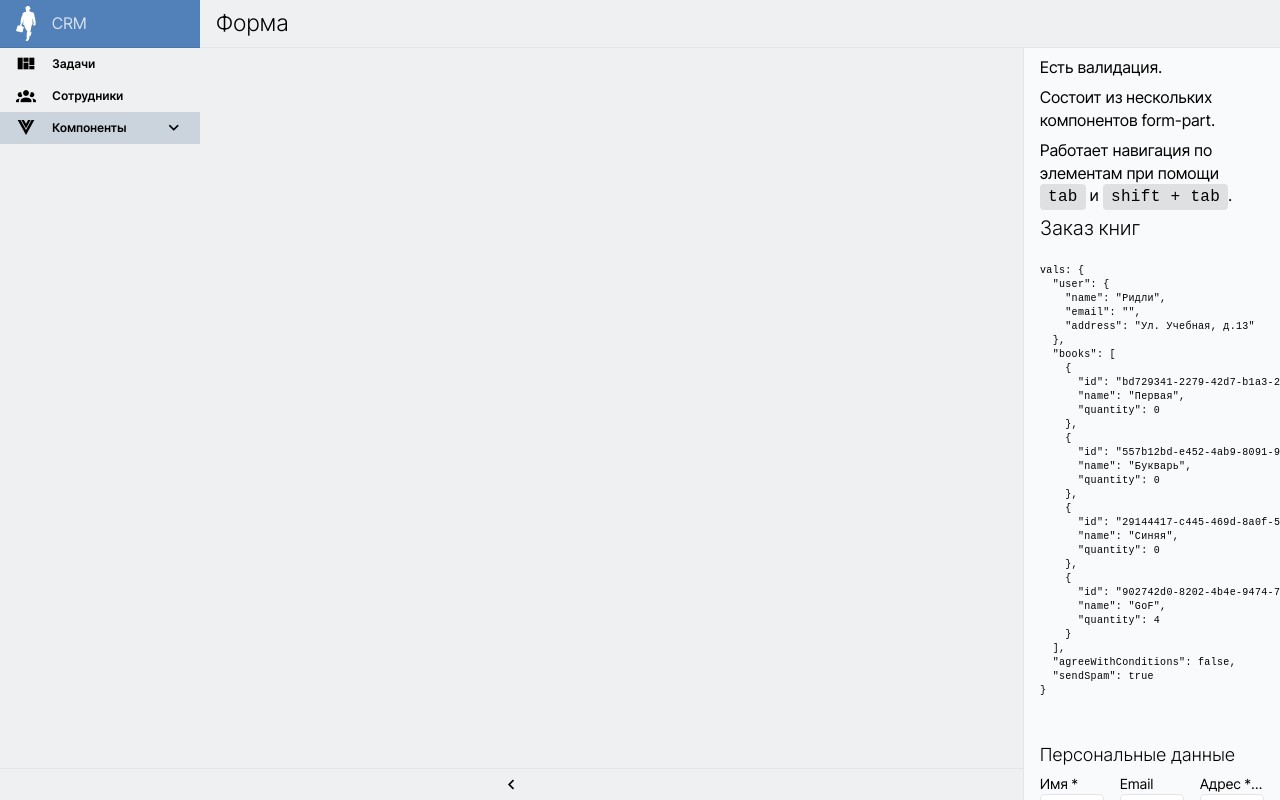
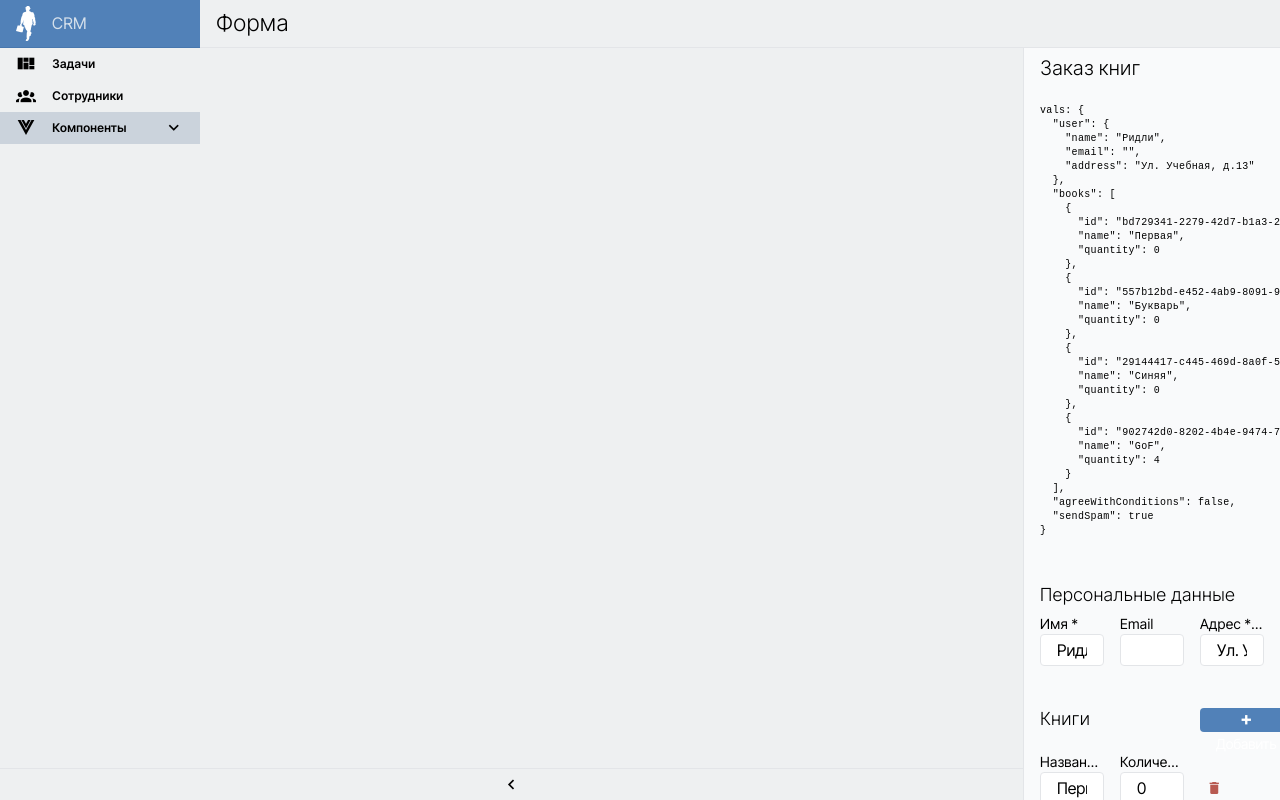
Before and after one commit to hardmagnett/big-company, a Vue app: page /components/form in a window 1280 px wide. Built offline with nearby package versions, Linux system fonts and the light colour scheme.

Commit message:
Переделал PersonalData простым способом.

```diff
--- a/src/a-library/views/component-list/ViewForm/BooksOrderFormPartPersonalData.vue
+++ b/src/a-library/views/component-list/ViewForm/BooksOrderFormPartPersonalData.vue
@@ -3,16 +3,21 @@ import {reactive, watch, computed} from 'vue'
 import { useVuelidate } from '@vuelidate/core'
 import {required, email, minLength, helpers, numeric, minValue} from '@vuelidate/validators'
 
-// todo:: переделать здесь как в компоненте с книгами. Эти modelValue похоже нах не нужны.
+
 export interface Props {
-  modelValue: {
+  formPart: {
     name: string,
     email: string,
     address: string
   }
+  // modelValue: {
+  //   name: string,
+  //   email: string,
+  //   address: string
+  // }
 }
 
-const emit = defineEmits(['update:modelValue'])
+// const emit = defineEmits(['update:modelValue'])
 
 const props = withDefaults(defineProps<Props>(), {
 })
@@ -23,20 +28,27 @@ const formRules = {
     address: { required, minLength: minLength(10) },
 }
 
-const v$ = useVuelidate(formRules, props.modelValue)
+// const v$ = useVuelidate(formRules, props.modelValue)
+const v$ = useVuelidate(formRules, props.formPart)
 // const v$val = v$.value
 
 
 
-const formPartPersonalData = computed({
-  get() {
-    return props.modelValue
-  },
-  set(newValue) {
-    console.log('set personal')
-    emit('update:modelValue', newValue)
-  }
-})
+const formPartPersonalData = computed(()=>{
+      const result = props.formPart
+      return result
+    }
+)
+
+// const formPartPersonalData = computed({
+//   get() {
+//     return props.modelValue
+//   },
+//   set(newValue) {
+//     console.log('set personal')
+//     emit('update:modelValue', newValue)
+//   }
+// })
 // let a = 1;
 
 </script>
--- a/src/a-library/views/component-list/ViewForm/ViewForm.vue
+++ b/src/a-library/views/component-list/ViewForm/ViewForm.vue
@@ -74,6 +74,7 @@ const clearErrors = ()=>{
 }
 
 const resetForm = ()=>{
+  // todo:: реализовать reset когда сделаешь блокеры.
 
   // Object.assign(formValues, {
   //   user: {
@@ -121,13 +122,13 @@ const submitHandler = async () => {
     </Teleport>
 
     <!--todo:: раскомментить-->
-    <p>Есть валидация.</p>
-    <p>Состоит из нескольких компонентов form-part.</p>
-    <p>
-      Работает навигация по элементам при помощи
-      <code class="mod--code">tab</code> и
-      <code class="mod--code">shift + tab</code>.
-    </p>
+    <!--<p>Есть валидация.</p>-->
+    <!--<p>Состоит из нескольких компонентов form-part.</p>-->
+    <!--<p>-->
+    <!--  Работает навигация по элементам при помощи-->
+    <!--  <code class="mod&#45;&#45;code">tab</code> и-->
+    <!--  <code class="mod&#45;&#45;code">shift + tab</code>.-->
+    <!--</p>-->
 
 
     <h2>Заказ книг</h2>
@@ -139,7 +140,10 @@ const submitHandler = async () => {
     <form @submit.prevent="submitHandler">
       <h3>Персональные данные</h3>
 
-      <BooksOrderFormPartPersonalData v-model="formValues.user"/>
+      <!--v-model="formValues.user"-->
+      <BooksOrderFormPartPersonalData
+          :form-part="formValues.user"
+      />
 
       <br />
       <div class="am-cols">
```
